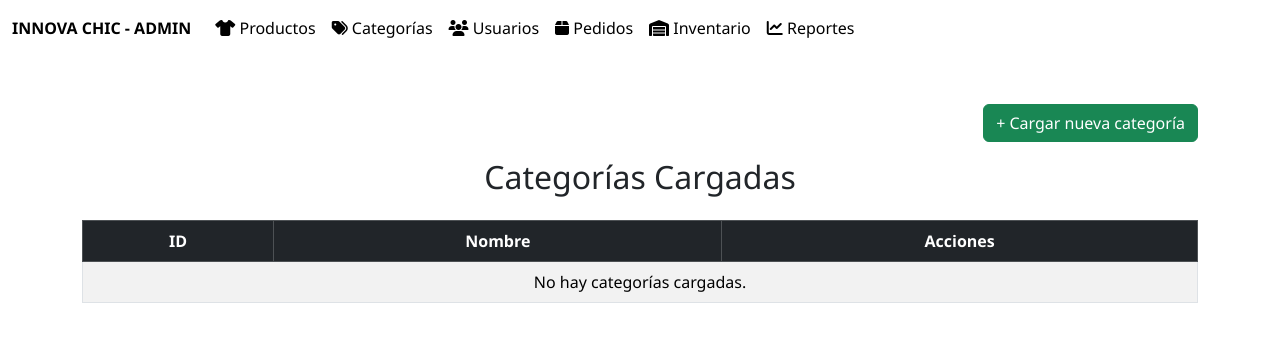
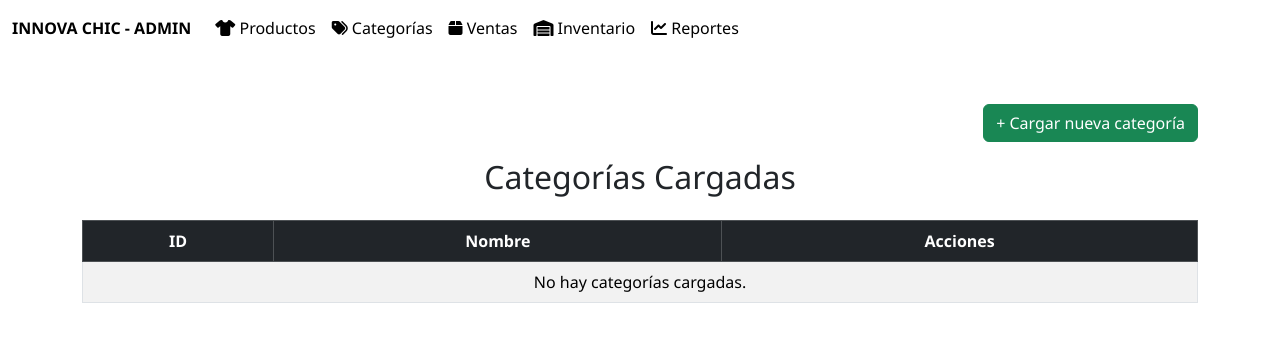
Before and after one commit to JulianMartinez35/PP3actualizad-08-05-, a Flask app: page /admin/categorias in a window 1280 px wide. Shown: the top 342 px of the page. Run offline with Flask 3, Linux system fonts and the light colour scheme; data that the repository does not hold is empty; parts of the project's set-up code (start-up, migrations or seed data) failed here and were passed over; some libraries are stand-ins or nearby versions.

Commit message:
sin modificaciones

```diff
--- a/app.py
+++ b/app.py
@@ -467,19 +467,7 @@ def eliminar_producto(id):
 
         cur.execute("DELETE FROM productos WHERE id = %s", (id,))
         mysql.connection.commit()
-
-    return redirect(url_for('admin_productos'))
-
-
-
-
-# RUTA A CARGAR PRODUCTOS
-@app.route("/admin")
-def ruta_cargar_producto():
-    return render_template("admin.html")
-
-
-
+        return redirect(url_for('admin_productos'))
 
 # AGREGAR RESEÑAS
 @app.route('/agregar_resena/<int:producto_id>', methods=['POST'])
@@ -586,6 +574,8 @@ def eliminar_categoria(id):
     return redirect(url_for('admin_categorias'))
 
 
+
+
 # ==============================
 # EJECUCIÓN DE LA APP
 # ==============================
--- a/template/admincabecera.html
+++ b/template/admincabecera.html
@@ -56,11 +56,7 @@
         </li>
 
         <li class="nav-item">
-          <a class="nav-link" href="/admin/usuarios"><i class="fas fa-users"></i> Usuarios</a>
-        </li>
-
-        <li class="nav-item">
-          <a class="nav-link" href="/admin/pedidos"><i class="fas fa-box"></i> Pedidos</a>
+          <a class="nav-link" href="/admin/ventas"><i class="fas fa-box"></i> Ventas</a>
         </li>
 
         <li class="nav-item">
--- a/template/carrito.html
+++ b/template/carrito.html
@@ -19,6 +19,7 @@
                 </tr>
             </thead>
             <tbody>
+
                 {% for item in items %}
                 <tr>
                     <td>{{ item.nombre }}</td>
@@ -45,6 +46,7 @@
                 </tr>
             </tbody>
         </table>
+
     {% else %}
         <p class="text-center mt-5">Tu carrito está vacío.</p>
     {% endif %}
```
Also changed, not shown: static/imagenes_productos/CHALECO_MISTURA.webp (added), static/imagenes_productos/TAPADO_MISHKA.webp (added).
